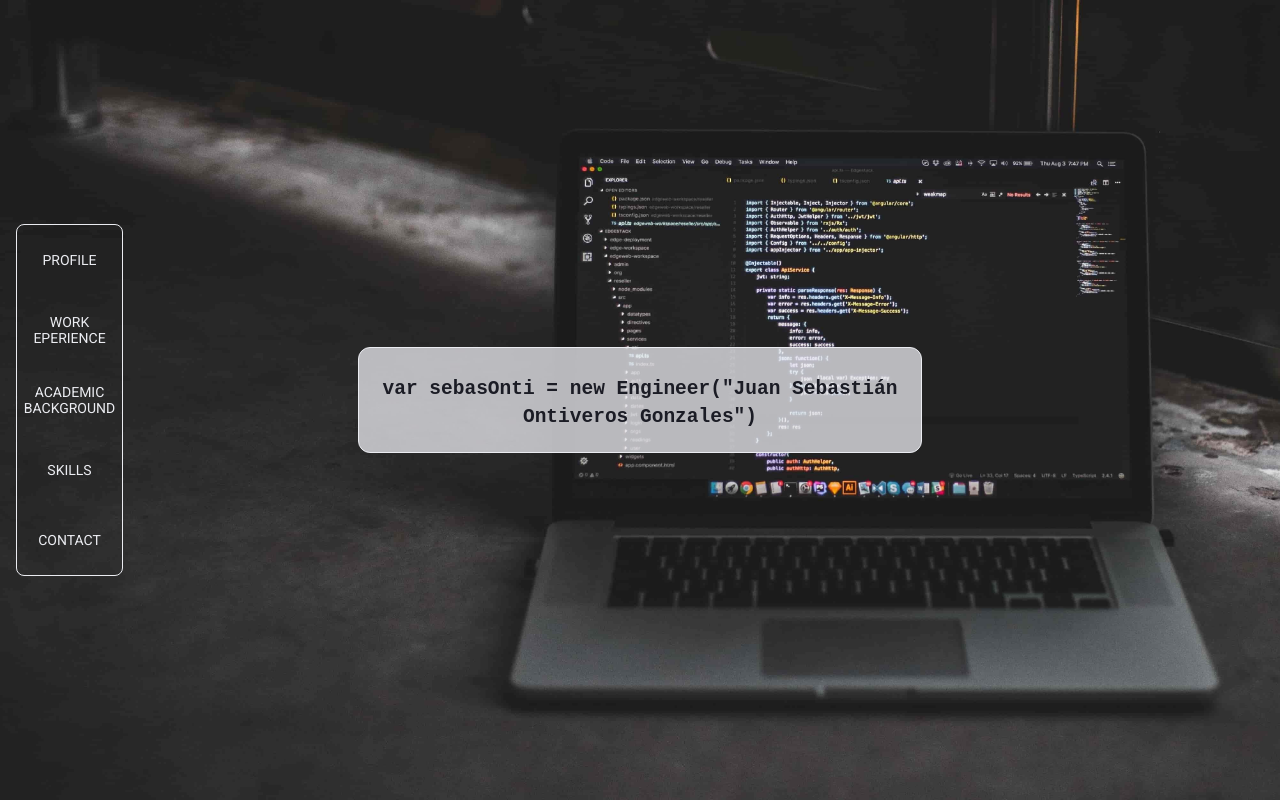
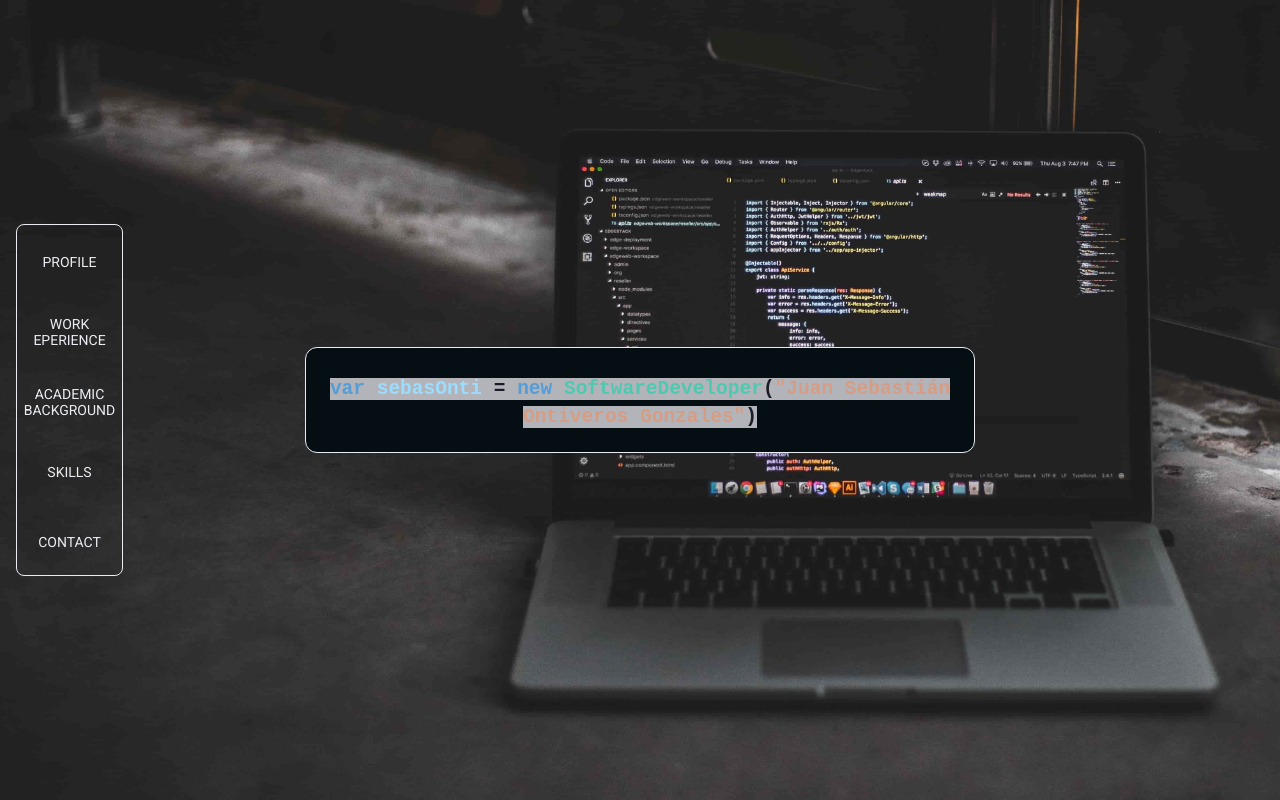
Before and after one commit to sebasonti/sebasonti, a website with bundled scripts: page index.html in a window 1280 px wide. Shown: the top 800 px of the page. Built offline with nearby package versions, Linux system fonts and the light colour scheme; files whose address does not match are found by name.

Commit message:
Updated HTML to new stylesheet

```diff
--- a/index.html
+++ b/index.html
@@ -16,49 +16,48 @@
     <header>
         <nav class="nav-menu">
             <ul class="menu" id="menu">
-                <li class="menu-item"><a class="menu-link" href="#profile">Profile</a></li>
-                <li class="menu-item"><a class="menu-link" href="#work-ex">Work Eperience</a></li>
-                <li class="menu-item"><a class="menu-link" href="#academic-bg">Academic Background</a></li>
-                <li class="menu-item"><a class="menu-link" href="#skills">Skills</a></li>
-                <li class="menu-item"><a class="menu-link" href="#contact">Contact</a></li>
+                <li class="menu-item"><a class="menu-link" href="#profile">
+                        <p class="menu-title">Profile</p>
+                    </a></li>
+                <li class="menu-item"><a class="menu-link" href="#work-ex">
+                        <p class="menu-title">Work<br>Eperience</p>
+                    </a></li>
+                <li class="menu-item"><a class="menu-link" href="#academic-bg">
+                        <p class="menu-title">Academic<br>Background</p>
+                    </a></li>
+                <li class="menu-item"><a class="menu-link" href="#skills">
+                        <p class="menu-title">Skills</p>
+                    </a></li>
+                <li class="menu-item"><a class="menu-link" href="#contact">
+                        <p class="menu-title">Contact</p>
+                    </a></li>
             </ul>
         </nav>
     </header>
 
     <main>
         <section id="presentation">
-            <div class="container">
             <h1 class="title main-title">
-                    <code>var sebasOnti = new Engineer("Juan Sebastián<br>Ontiveros Gonzales")</code>
+                <code><span class="blue">var</span> <span class="light-blue">sebasOnti</span> = <span class="blue">new</span> <span class="green">SoftwareDeveloper</span>(<span class="orange">"Juan Sebastián<br>Ontiveros Gonzales"</span>)</code>
             </h1>
-            </div>
         </section>
         <section id="profile">
-            <div class="container">
             <h1 class="title">My Profile</h1>
-            </div>
         </section>
         <section id="work-ex">
-            <div class="container">
             <h1 class="title">My Work Experience</h1>
-            </div>
         </section>
         <section id="academic-bg">
-            <div class="container">
             <h1 class="title">My Academic Background</h1>
-            </div>
         </section>
         <section id="skills">
-            <div class="container">
             <h1 class="title">My Skills</h1>
-            </div>
         </section>
         <section id="contact">
-            <div class="container">
             <h1 class="title">Contact Me</h1>
-            </div>
         </section>
     </main>
+    <footer></footer>
     <script type="module" src="./js/app.js"></script>
 </body>
 
```
Lines whose indentation alone changed are shown as unchanged.
